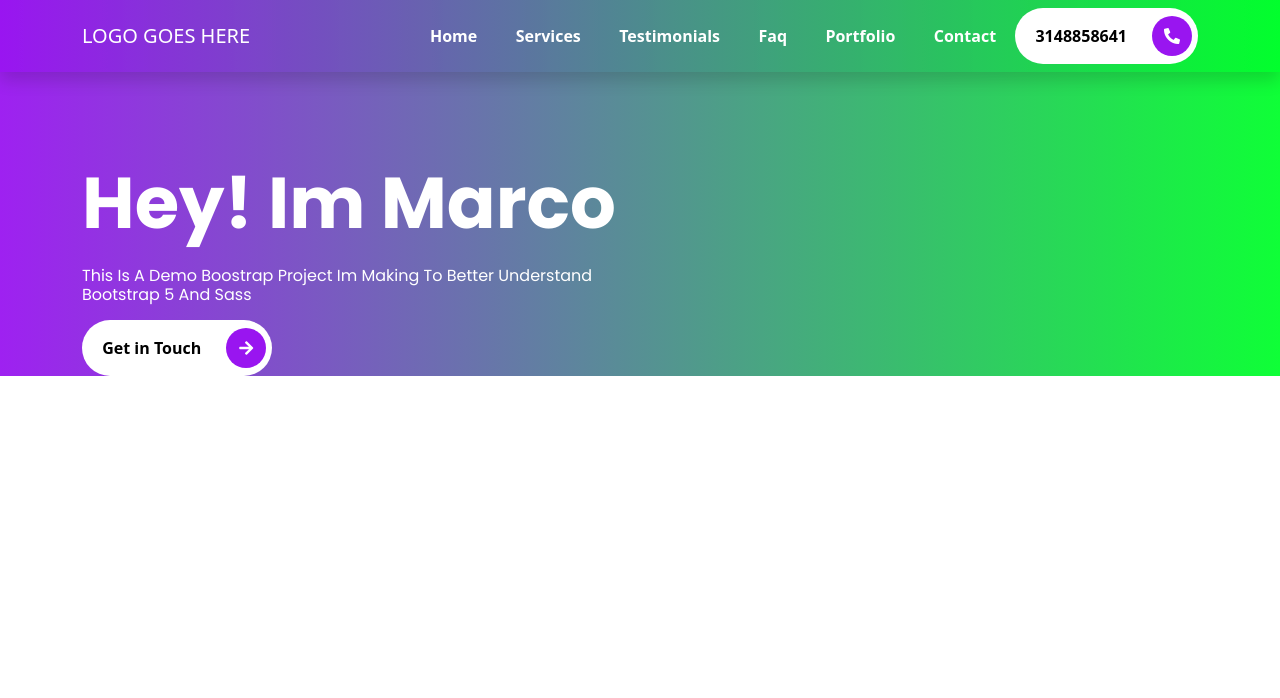
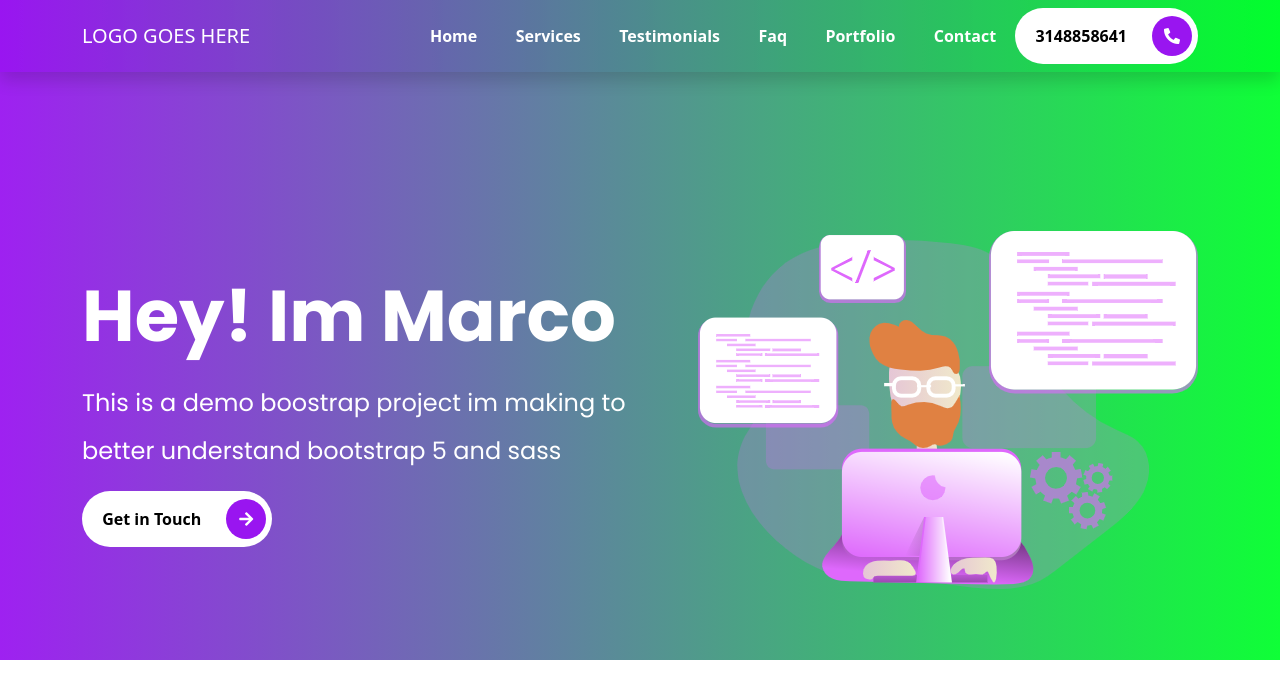
Before and after one commit to mac46005/bootstrap-v5, a website: page index.html in a window 1280 px wide. Drawn offline with Linux system fonts and the light colour scheme.

Commit message:
Added image to index.html left at 1:29:05

```diff
--- a/index.html
+++ b/index.html
@@ -56,13 +56,14 @@
     <!--* START INTRO SECTION -->
     <section id="home" class="intro-section">
       <div class="container">
+        <!--* START THE CONTENT FOR THE INTRO -->
         <div class="row align-items-center text-white">
           <div class="col-md-6 intros">
             <h1 class="display-2">
               <span class="display-2--intro">
                 Hey! Im Marco
               </span>
-              <span class="display-2--description">
+              <span class="display-2--description lh-lg">
                 This is a demo boostrap project im making to
                 better understand bootstrap 5 and sass
               </span>
@@ -73,7 +74,12 @@
               </span>
             </button>
           </div>
-          <div class="col-md-6 intros"></div>
+          <!--* START THE CONTENT FOR THE VIDEO -->
+          <div class="col-md-6 intros text-end">
+            <div class="video-box">
+              <img src="./assets/img/art/Coding _Monochromatic.png" alt="video illustration" class="img-fluid">
+            </div>
+          </div>
         </div>
       </div>
     </section>
--- a/scss/components/_typography.scss
+++ b/scss/components/_typography.scss
@@ -11,7 +11,8 @@
     }
     &--description{
         display: block;
-        font-size: 1rem;
+        font-size: 1.5rem;
         margin-top: 1.2rem;
+        text-transform: none;
     }
 }
```
Also changed, not shown: assets/css/style.css, assets/img/art/Coding _Monochromatic.png (added), 1 other file.
